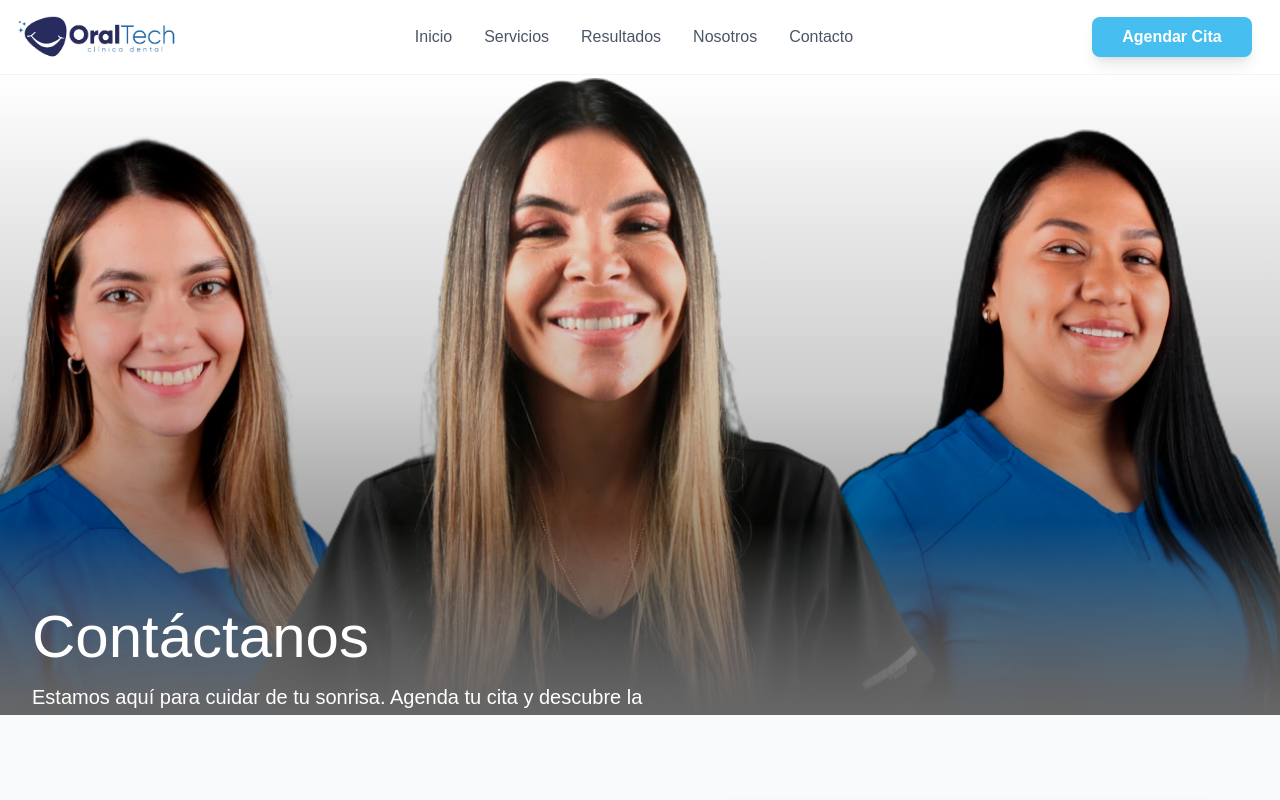
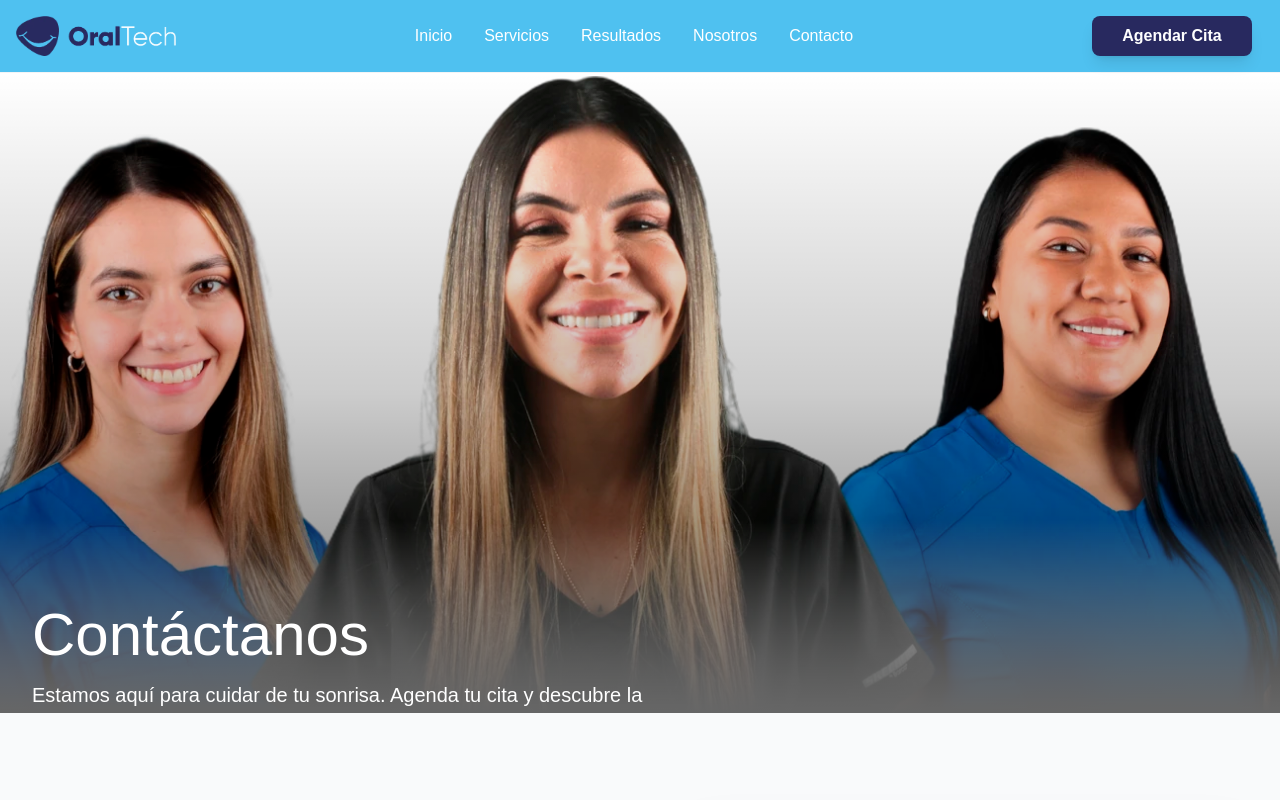
Before and after one commit to angelluna03030/ORALTECH2.0.0, a Next.js app: page /acount in a window 1280 px wide. Shown: the top 800 px of the page. Built offline with nearby package versions, Linux system fonts and the light colour scheme.

Commit message:
Mejorando el header, componente de las imagenes, mejorar la data de las imagenes

```diff
--- a/src/components/ComponenteImagenes/ComponenteImagenes.tsx
+++ b/src/components/ComponenteImagenes/ComponenteImagenes.tsx
@@ -29,22 +29,19 @@ export const ComponenteServicios = () => {
         </p>
       </div>
 
-      <section
-        className="grid py-5 grid-cols-1 md:grid-cols-2 lg:grid-cols-3 gap-6  my-10 px-4 max-w-7xl mx-auto"
+          <section className="grid grid-cols-1 md:grid-cols-2 lg:grid-cols-3 gap-6  my-10 px-4 max-w-7xl mx-auto"
+
         style={{
-          justifyContent: "space-evenly",
-          flexDirection: "row",
-          alignItems: "center",
-          display: "flex",
-          flexWrap: "wrap",
+            justifyContent:"space-evenly",
+            flexDirection:"row",
+            alignItems:"center",
+            display:"flex",
+            flexWrap:"wrap",
+
         }}
         >
-        <div className=" mx-auto w-full">
-          {/* Header */}
 
-          {/* Services Grid - Centrado */}
-          <div className="flex justify-center my-10">
-            <div className="grid grid-cols-1 sm:grid-cols-2 lg:grid-cols-3 xl:grid-cols-5 gap-6 md:gap-8 max-w-5xl">
+
               {servicios.map((service) => (
                 <div
                   key={service.id}
@@ -52,24 +49,21 @@ export const ComponenteServicios = () => {
 
                      onClick={() => setHoveredService(service.id)}
                 >
-                  {/* Card Normal */}
-                  <figure
-                    key={service.id}
-                    className="relative w-full max-w-sm overflow-hidden group cursor-pointer m-auto flex flex-col items-center justify-center"
-                  >
-                    <div className="aspect-square relative rounded-xl overflow-hidden w-full h-full">
+
+              <figure key={service.id} className="relative w-full max-w-sm overflow-hidden group cursor-pointer m-auto flex flex-col items-center justify-center">
+                    <div className="aspect-square relative rounded-4xl overflow-hidden w-full h-full">
                         <Image
-                        src={service.src || placeholder}
+                            src={service.src}
                             alt={service.alt}
                             loading="lazy"
                             decoding="async"
                             title={service.alt}
-                        key={service.id}
                             width={500}
                             height={500}
                             className="w-full h-full object-cover transition-transform duration-500 group-hover:scale-110"
                         />
                         {/* Gradiente superpuesto para mejorar la legibilidad del texto */}
+
                     </div>
                 </figure>
 
@@ -147,11 +141,8 @@ export const ComponenteServicios = () => {
                   )}
                 </div>
               ))}
-            </div>
-          </div>
 
-          {/* Call to Action - Centrado */}
-        </div>
+
       </section>
     </>
   );
--- a/src/components/ComponenteImagenes/Imagenes.data.ts
+++ b/src/components/ComponenteImagenes/Imagenes.data.ts
@@ -28,14 +28,14 @@ export const servicios: ComponenteImagenesProps[] = [
     descripcion: "Detalles que transforman tu sonrisa",
   },
   {
-    id: 3,
+    id: 4,
     src: LimpiezaDental.src,
     alt: "Procedimiento profesional de limpieza dental",
     titulo: "Limpieza Dental",
     descripcion: "Higiene profesional para una boca sana",
   },
   {
-    id: 4,
+    id: 5,
     src: Blanquimineto.src,
     alt: "Procedimiento de blanqueamiento dental profesional",
     titulo: "Blanqueamiento",
--- a/src/components/Header/Header.tsx
+++ b/src/components/Header/Header.tsx
@@ -7,7 +7,7 @@ import Link from "next/link";
 export const Header = () => {
   const [mobileMenuOpen, setMobileMenuOpen] = useState(false);
   return (
-    <header className="bg-white/95 backdrop-blur-sm border-b border-gray-100 sticky top-0 z-50">
+    <header className="bg-[#46BEF0]/95 backdrop-blur-sm border-b border-gray-100 sticky top-0 z-50">
       <div className="container mx-auto px-4 py-3 md:py-4">
         <div className="flex items-center justify-between">
           <div className="flex items-center space-x-2 md:space-x-3">
@@ -25,47 +25,46 @@ export const Header = () => {
           <nav className="hidden lg:flex space-x-6 xl:space-x-8">
             <Link
               href="/"
-              className="text-gray-600 hover:text-blue-600 transition-colors font-medium"
+              className="text-white hover:text-[#28295F] transition-colors font-medium"
             >
               Inicio
             </Link>
             <a
               href="#servicios"
-              className="text-gray-600 hover:text-blue-600 transition-colors font-medium"
+              className="text-white hover:text-[#28295F] transition-colors font-medium"
             >
               Servicios
             </a>
             <Link
               href="#resultados"
-              className="text-gray-600 hover:text-blue-600 transition-colors font-medium"
+              className="text-white hover:text-[#28295F] transition-colors font-medium"
             >
               Resultados
             </Link>
             <Link
               href="/about"
               id="nosotros"
-
-              className="text-gray-600 hover:text-blue-600 transition-colors font-medium"
+              className="text-white hover:text-[#28295F] transition-colors font-medium"
             >
               Nosotros
             </Link>
             <a
               href="/acount"
-              className="text-gray-600 hover:text-blue-600 transition-colors font-medium"
+              className="text-white hover:text-[#28295F] transition-colors font-medium"
             >
               Contacto
             </a>
           </nav>
 
           <div className="flex items-center space-x-3">
-           <button className="hidden sm:flex items-center justify-center  bg-[#46BEF0]  text-white font-semibold rounded-lg cursor-pointer h-10 w-40 shadow-lg transition-all  text-sm md:text-base px-6">
-  Agendar Cita
-</button>
+            <button className="hidden sm:flex items-center justify-center  bg-[#28295F]  text-white font-semibold rounded-lg cursor-pointer h-10 w-40 shadow-lg transition-all  text-sm md:text-base px-6">
+              Agendar Cita
+            </button>
 
             {/* Mobile menu button */}
             <button
               onClick={() => setMobileMenuOpen(!mobileMenuOpen)}
-              className="lg:hidden p-2 text-gray-600 hover:text-blue-600 transition-colors"
+              className="lg:hidden cursor-pointer p-2 text-white hover:text-[#28295F] transition-colors"
             >
               {mobileMenuOpen ? (
                 <X className="w-6 h-6" />
@@ -80,37 +79,37 @@ export const Header = () => {
         {mobileMenuOpen && (
           <div className="lg:hidden mt-4 pb-4 border-t border-gray-100">
             <nav className="flex flex-col space-y-3 pt-4">
-              <a
-                href="#inicio"
-                className="text-gray-600 hover:text-blue-600 transition-colors font-medium py-2"
+              <Link
+                href="/"
+                className="text-white hover:text-[#28295F] transition-colors font-medium py-2"
               >
                 Inicio
-              </a>
+              </Link>
               <a
                 href="#servicios"
-                className="text-gray-600 hover:text-blue-600 transition-colors font-medium py-2"
+                className="text-white hover:text-[#28295F] transition-colors font-medium py-2"
               >
                 Servicios
               </a>
               <a
                 href="#resultados"
-                className="text-gray-600 hover:text-blue-600 transition-colors font-medium py-2"
+                className="text-white hover:text-[#28295F] transition-colors font-medium py-2"
               >
                 Resultados
               </a>
-              <a
-                href="#nosotros"
-                className="text-gray-600 hover:text-blue-600 transition-colors font-medium py-2"
+              <Link
+            href="/about"
+                className="text-white hover:text-[#28295F] transition-colors font-medium py-2"
               >
                 Nosotros
-              </a>
-              <a
-                href="#contacto"
-                className="text-gray-600 hover:text-blue-600 transition-colors font-medium py-2"
+              </Link>
+               <Link
+            href="/acount"
+                className="text-white hover:text-[#28295F] transition-colors font-medium py-2"
               >
-                Contacto
-              </a>
-              <button className="sm:hidden bg-[#46BEF0] shadow-lg mt-3 text-white items-center justify-center font-semibold rounded-lg cursor-pointer h-10 w-40  transition-all  text-sm md:text-base px-6">
+                 Contacto
+              </Link>
+              <button className="sm:hidden bg-[#28295F] shadow-lg mt-3 text-white items-center justify-center font-semibold rounded-lg cursor-pointer h-10 w-40  transition-all  text-sm md:text-base px-6">
                 Agendar Cita
               </button>
             </nav>
```
Also changed, not shown: src/assets/webp/oraltech_logo.webp. Lines whose indentation alone changed are shown as unchanged.
